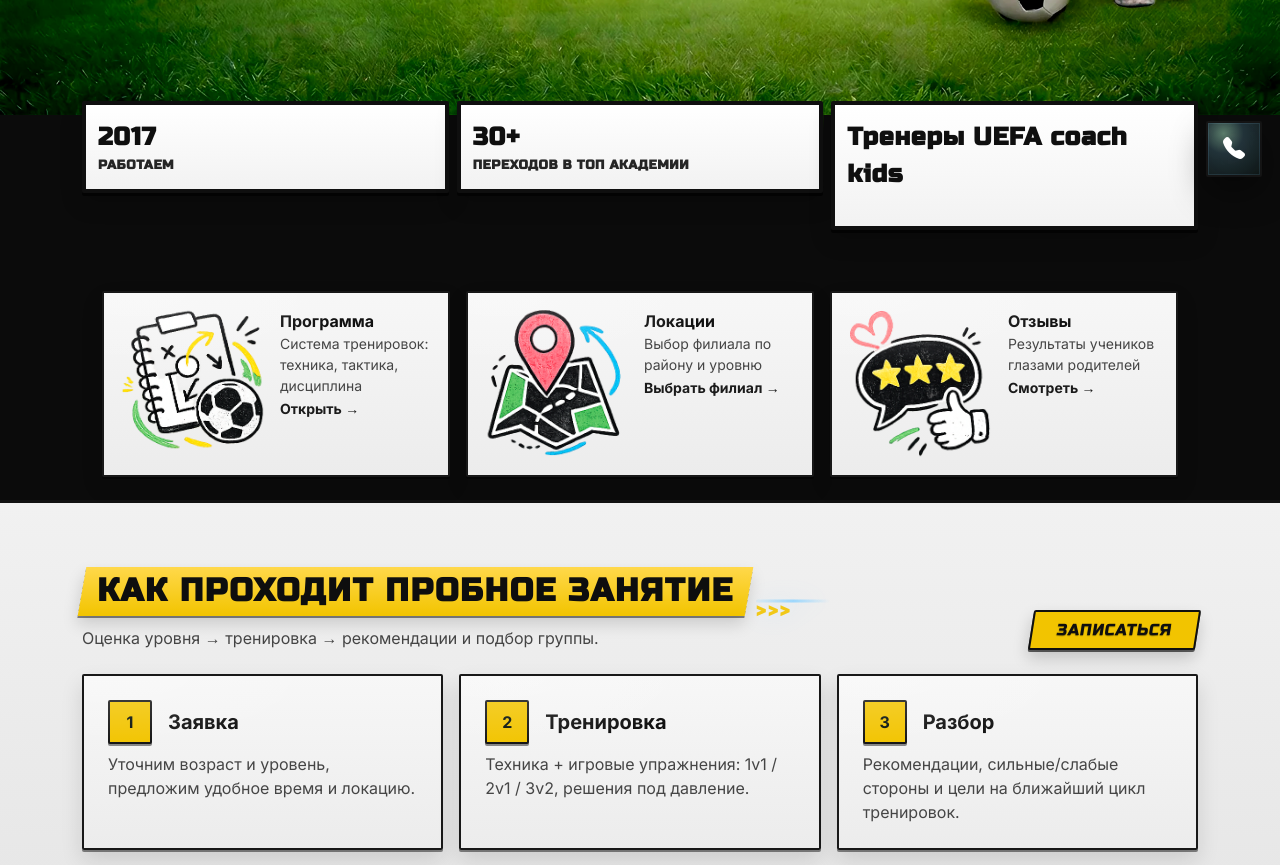
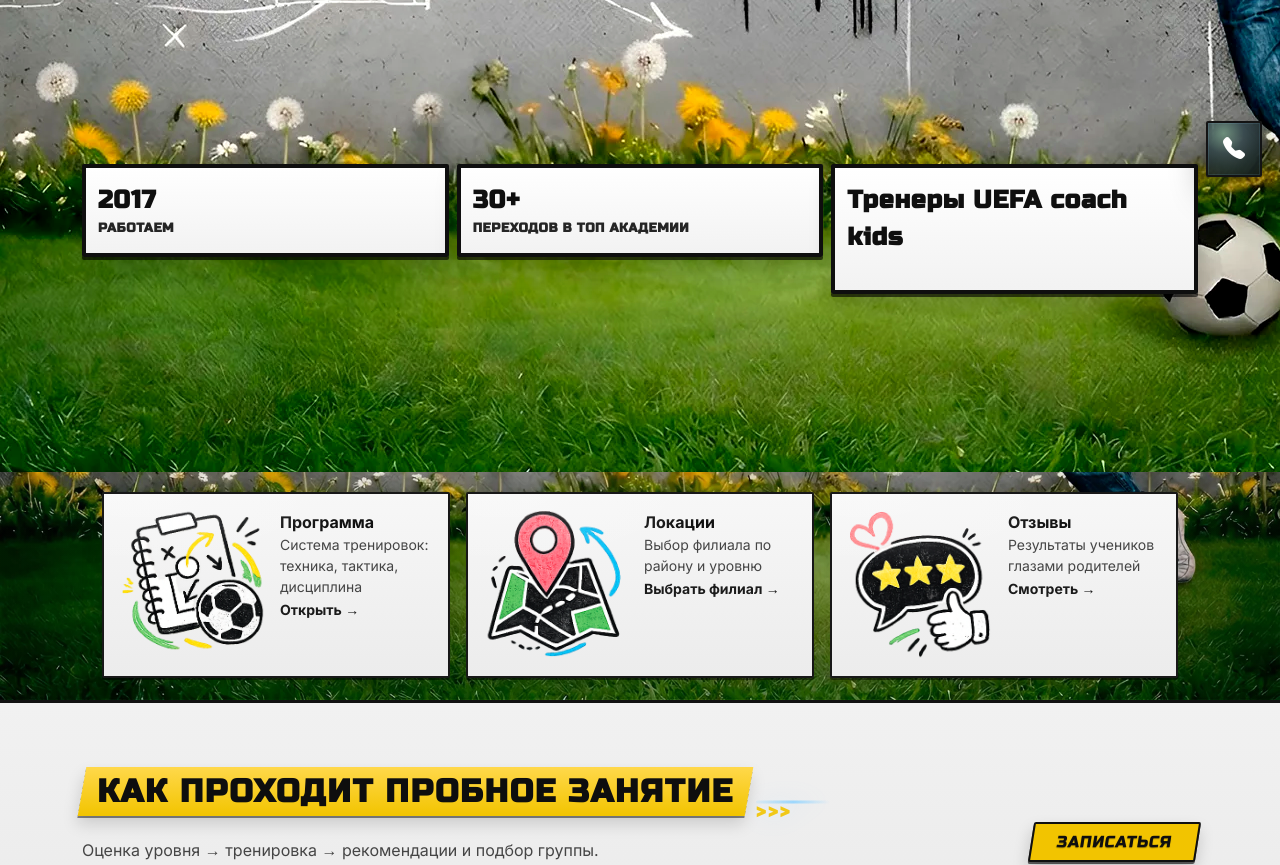
Before and after one commit to costahamf/sitezakazan, a plain HTML site: page Site/index.html in a window 1280 px wide. Shown: the part 605-1470 px from the top of the page. Drawn offline with nearby package versions, Linux system fonts and the light colour scheme.

Commit message:
Fix desktop hero background coverage

```diff
--- a/Site/assets/css/components.css
+++ b/Site/assets/css/components.css
@@ -37,8 +37,14 @@ body[data-page="reviews"] .hero{ padding-top: 86px; padding-bottom: 18px; }
 
 /* Index hero: lift the left copy a bit on desktop so it sits closer to the header */
 @media (min-width: 992px){
+  .hero--index .container{
+    min-height: inherit;
+    display: flex;
+    flex-direction: column;
+  }
   .hero--index .container > .row{
     align-items: flex-start !important;
+    flex: 1 0 auto;
   }
   .hero--index .hero-copy{ margin-top: 18px; }
 }
@@ -47,6 +53,18 @@ body[data-page="reviews"] .hero{ padding-top: 86px; padding-bottom: 18px; }
 @media (min-width: 768px){
   .hero--index #heroKpis{
     margin-top: clamp(72px, 12vh, 140px) !important;
+  }
+}
+
+@media (min-width: 992px){
+  .hero--index{
+    min-height: max(920px, 100svh);
+    padding-bottom: 34px;
+  }
+  .hero--index #heroKpis{
+    margin-top: auto !important;
+    padding-top: 24px;
+    padding-bottom: 12px;
   }
 }
 
@@ -234,8 +252,8 @@ body[data-page="reviews"] .hero{ padding-top: 86px; padding-bottom: 18px; }
 }
 @media (max-width: 991.98px){
   .hero--index{
-    min-height: max(760px, 100svh);
-    padding-bottom: 42px;
+    min-height: max(700px, 92svh);
+    padding-bottom: 28px;
   }
   .hero--index .container{
     min-height: inherit;
@@ -243,10 +261,19 @@ body[data-page="reviews"] .hero{ padding-top: 86px; padding-bottom: 18px; }
     flex-direction: column;
   }
   .hero--index .container > .row{
+    order: 1;
     flex: 0 0 auto;
   }
+  .hero-mobile-actions{
+    order: 2;
+    margin-top: auto !important;
+    margin-bottom: 18px !important;
+    padding-top: 12px;
+  }
   .hero--index #heroKpis{
-    margin-top: clamp(180px, 28vh, 320px) !important;
+    order: 3;
+    margin-top: 0 !important;
+    padding-bottom: 12px;
   }
   .hero--index #heroKpis > [class*="col"]:nth-child(n+3){
     display: none !important;
@@ -259,14 +286,22 @@ body[data-page="reviews"] .hero{ padding-top: 86px; padding-bottom: 18px; }
   .hero--index .row{ row-gap: 10px; }
   .hero-visual{ min-height: 0; }
   .hero--index{
-    min-height: max(780px, 100svh);
-  }
-  .hero--index #heroKpis{ margin-top: clamp(220px, 30vh, 320px) !important; }
+    min-height: max(660px, 88svh);
+  }
+  .hero-mobile-actions{
+    margin-bottom: 14px !important;
+    padding-top: 8px;
+  }
+  .hero--index #heroKpis{
+    padding-bottom: 20px;
+  }
 }
 
 .hero-quick-links{
   background: #fff;
   padding: 1rem 0 0;
+  position: relative;
+  overflow: hidden;
 }
 
 .hero--index + .hero-quick-links{
@@ -274,6 +309,27 @@ body[data-page="reviews"] .hero{ padding-top: 86px; padding-bottom: 18px; }
   z-index: 1;
 }
 @media (min-width: 992px){
+  .hero--index + .hero-quick-links{
+    margin-top: -6px;
+    padding-top: 1.25rem;
+  }
+  .hero--index + .hero-quick-links::before{
+    content: "";
+    position: absolute;
+    inset: 0;
+    pointer-events: none;
+    z-index: 0;
+    background-image:
+      linear-gradient(180deg, rgba(7,12,18,.10) 0%, rgba(7,12,18,.04) 100%),
+      var(--index-hero-bg-url, none);
+    background-size: cover;
+    background-repeat: no-repeat;
+    background-position: center bottom;
+  }
+  .hero--index + .hero-quick-links > .container{
+    position: relative;
+    z-index: 1;
+  }
   .hero-quick-links{
     padding-top: 2.5rem;
     padding-bottom: 1.4rem;
@@ -1771,6 +1827,7 @@ body[data-page="cabinet"] #siteFooter{
 
 .section-title{
   position: relative;
+  margin-bottom: 22px;
 }
 .section-title::after{
   content: "";
@@ -1936,11 +1993,11 @@ section > .container{
   background-size: contain;
   opacity: .92;
   pointer-events: none;
-  z-index: 0;
+  z-index: 4;
 }
 section > .container > :not(.section-decor){
   position: relative;
-  z-index: 1;
+  z-index: 2;
 }
 .section-decor--steps{
   left: -250px;
--- a/Site/assets/css/theme-football.css
+++ b/Site/assets/css/theme-football.css
@@ -99,8 +99,8 @@ body.theme-football .bg-hero::before{
 }
 @media (min-width: 992px){
   body.theme-football .bg-hero::before{
-    background-size: 100% auto !important;
-    background-position: center top !important;
+    background-size: cover !important;
+    background-position: center center !important;
   }
 }
 
--- a/Site/assets/css/theme.css
+++ b/Site/assets/css/theme.css
@@ -84,6 +84,18 @@ body:before{
     radial-gradient(1300px 860px at 75% 15%, rgba(120,178,255,var(--bg-film-spot-1)), transparent 55%),
     radial-gradient(940px 740px at 15% 25%, rgba(120,210,255,var(--bg-film-spot-2)), transparent 52%),
     linear-gradient(180deg, rgba(4,8,18,var(--bg-film-top)) 0%, rgba(6,12,26,var(--bg-film-mid)) 30%, rgba(8,15,31,var(--bg-film-bot)) 70%, rgba(4,9,20,var(--bg-film-last)) 100%);
+  background-repeat: var(--site-bg-repeat, no-repeat);
+  background-size: var(--site-bg-size, cover);
+  background-position: var(--site-bg-position, center top);
+}
+
+body:after{
+  content:"";
+  position: fixed;
+  inset: 0;
+  pointer-events: none;
+  z-index: 4;
+  background-image: var(--site-bg-url, none);
   background-repeat: var(--site-bg-repeat, no-repeat);
   background-size: var(--site-bg-size, cover);
   background-position: var(--site-bg-position, center top);
@@ -253,7 +265,7 @@ body[data-page="locations"] section:first-of-type{ padding-top: 14px; }
 .section-title{
   font-weight: 950;
   letter-spacing: -.7px;
-  margin-bottom: 10px;
+  margin-bottom: 18px;
 }
 .section-sub{
   color: var(--text-1);
--- a/Site/assets/js/app.js
+++ b/Site/assets/js/app.js
@@ -124,9 +124,13 @@
       if(heroSrc){
         const absHero = new URL(heroSrc, document.baseURI).href;
         hero.style.setProperty("--hero-bg-url", `url('${absHero}')`);
+        document.documentElement.style.setProperty("--index-hero-bg-url", `url('${absHero}')`);
       } else {
         hero.style.setProperty("--hero-bg-url", 'none');
+        document.documentElement.style.setProperty("--index-hero-bg-url", 'none');
       }
+    } else {
+      document.documentElement.style.setProperty("--index-hero-bg-url", 'none');
     }
   }
 
--- a/Site/assets/js/render-index.js
+++ b/Site/assets/js/render-index.js
@@ -48,7 +48,7 @@
         return `
         <div class="col-6 col-md-4">
           <div class="stat">
-            <div class="num"><span class="count" data-target="${k.value}">0</span>${k.suffix || ""}</div>
+            <div class="num"><span class="count" data-target="${k.value}">${k.value}</span>${k.suffix || ""}</div>
             <div class="cap">${k.label}</div>
           </div>
         </div>
```
Also changed, not shown: 1 other file.
